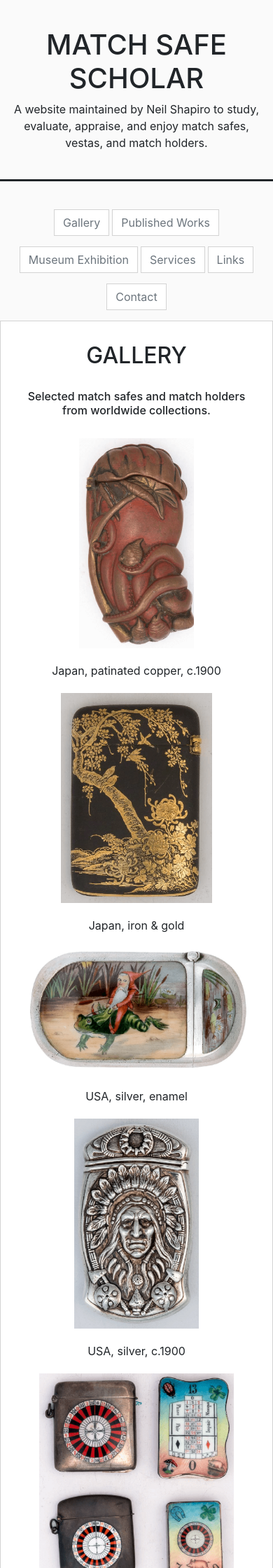
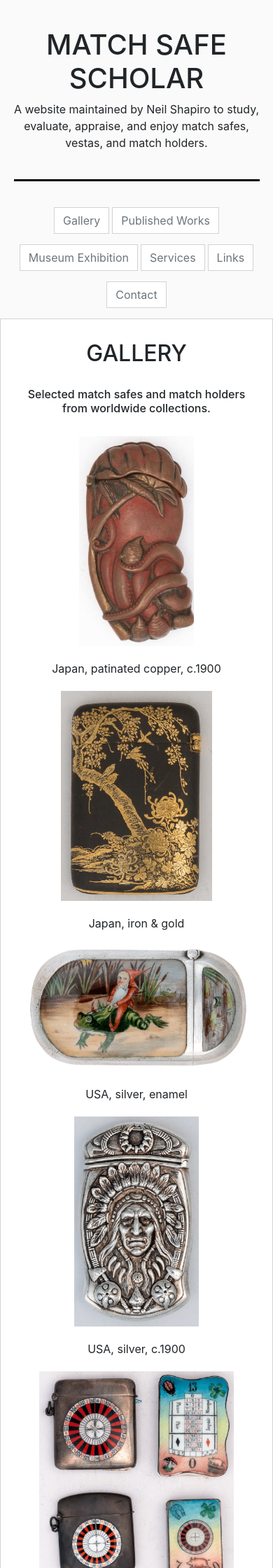
Before and after one commit to neilshapiro/MatchSafeScholar, a Jekyll site: the page built from index.html, in a window 390 px wide. Shown: the top 2240 px of the page at 70% size. Built offline with Jekyll 4.4.1, drawn with Linux system fonts in a browser that asks for light colours.

Commit message:
resize horizontal line after header using :after psuedo element instead of border-bottom

```diff
--- a/assets/css/style.css
+++ b/assets/css/style.css
@@ -129,3 +129,18 @@ table td {
     margin: 0px 2px 15px;
   }
 }
+@media (max-width: 576px) {
+  .header {
+    position: relative;
+    border-bottom: none;
+  }
+  .header:after {
+    content: "";
+    position: absolute;
+    bottom: -3px;
+    background-color:black;
+    height: 3px;
+    width: 90%;
+    left: 5%;
+  }
+}
```
